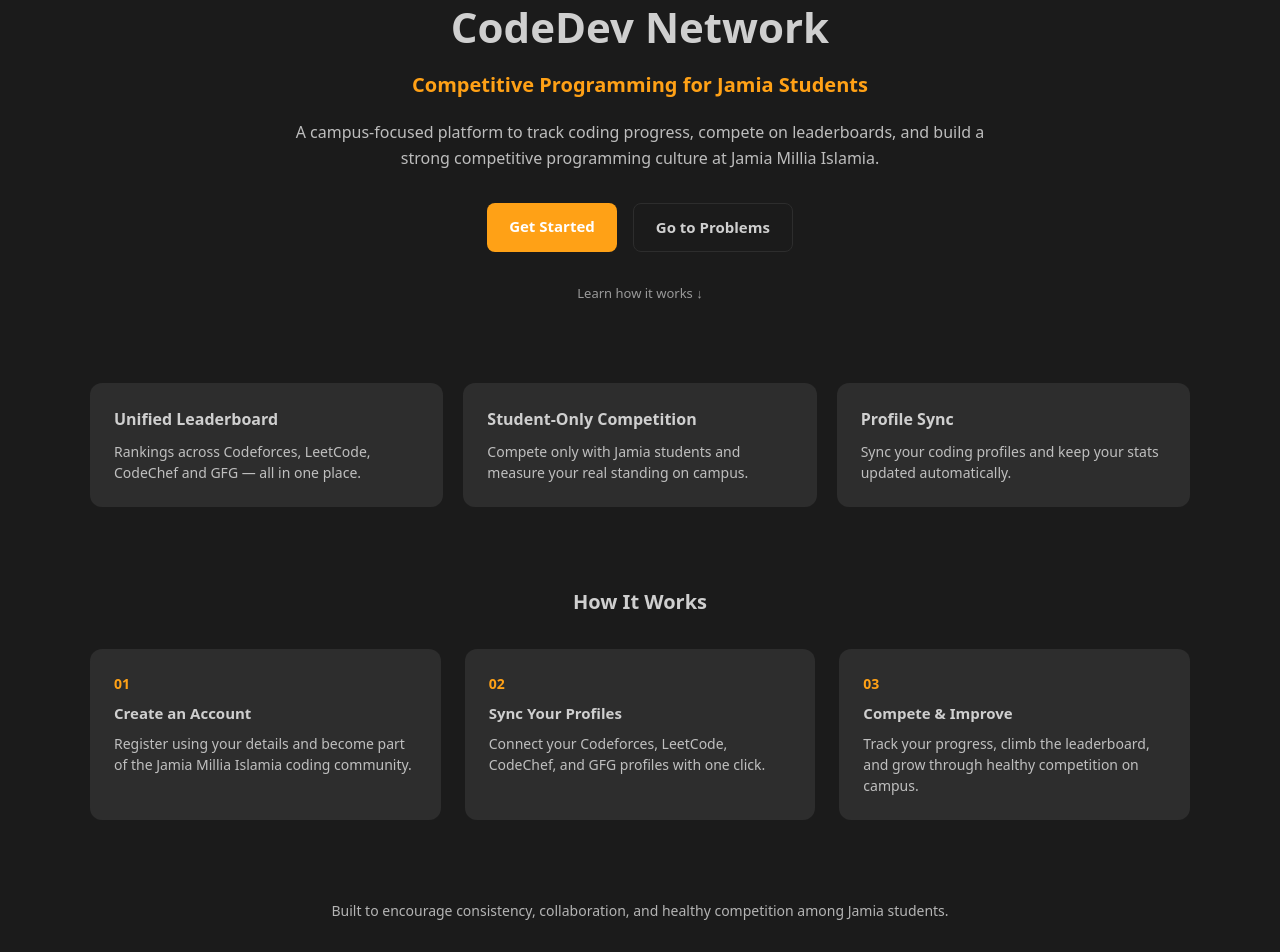
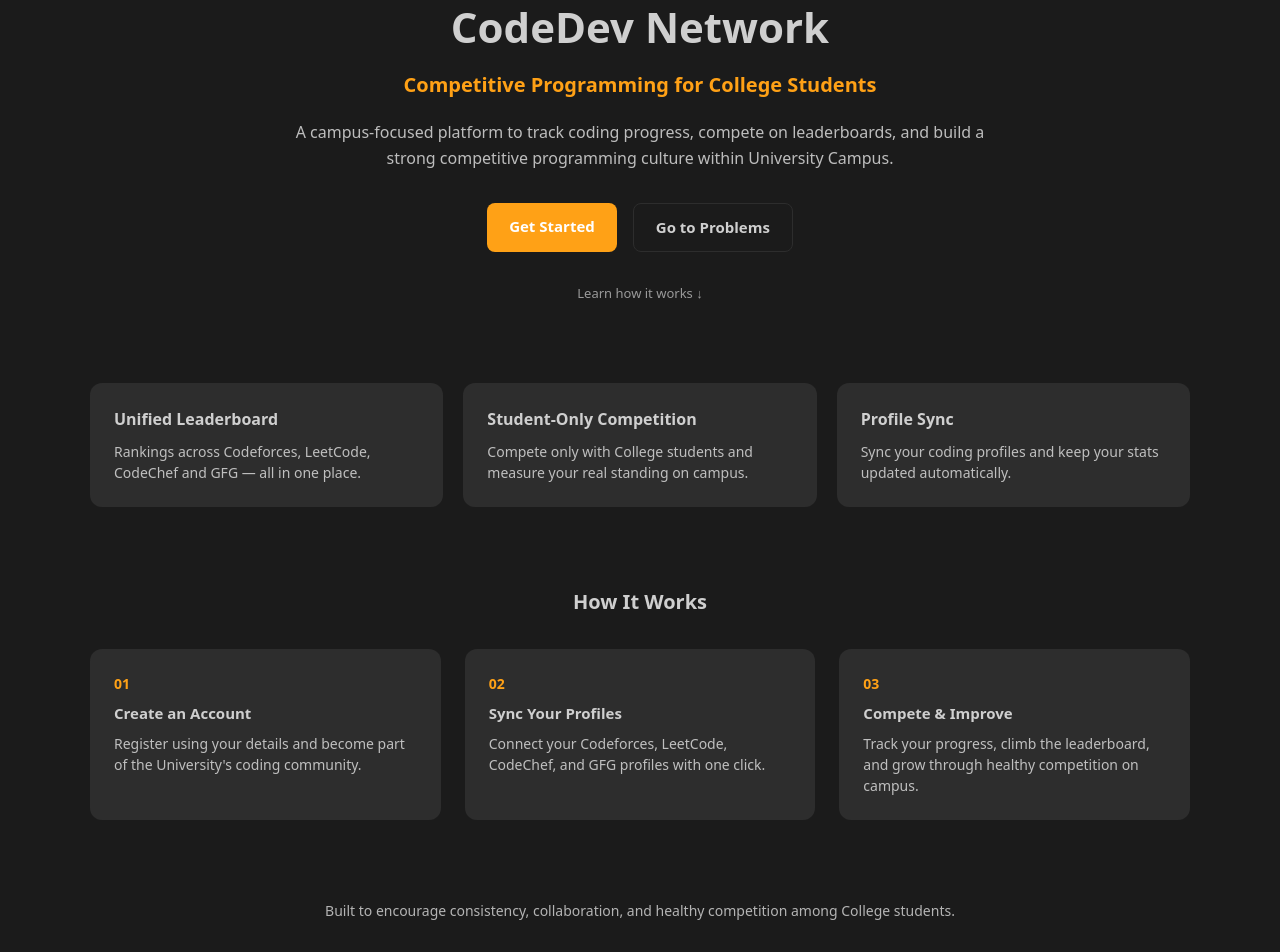
Before and after one commit to Mudassar123khan/CodeDev_Network, a React (Vite) app in the folder frontend/: page / in a window 1280 px wide. Shown: the part 140-1092 px from the top of the page. Built offline with nearby package versions, Linux system fonts and the light colour scheme.

Commit message:
some name changes

```diff
--- a/frontend/src/Pages/Contest/Contest.jsx
+++ b/frontend/src/Pages/Contest/Contest.jsx
@@ -12,7 +12,7 @@ export default function Contest() {
 
         <p className="contest-description">
           The contest module is currently under development.
-          Soon, Jamia students will be able to participate in
+          Soon, College students will be able to participate in
           campus-level competitive programming contests directly
           on this platform.
         </p>
--- a/frontend/src/Pages/Home/Home.jsx
+++ b/frontend/src/Pages/Home/Home.jsx
@@ -17,12 +17,11 @@ export default function Home() {
         {/* HERO */}
         <section className="home-hero">
           <h1>CodeDev Network</h1>
-          <h2>Competitive Programming for Jamia Students</h2>
+          <h2>Competitive Programming for College Students</h2>
 
           <p>
             A campus-focused platform to track coding progress, compete on
-            leaderboards, and build a strong competitive programming culture at
-            Jamia Millia Islamia.
+            leaderboards, and build a strong competitive programming culture within University Campus.
           </p>
 
           <div className="home-actions">
@@ -58,7 +57,7 @@ export default function Home() {
           <div className="feature-card">
             <h3>Student-Only Competition</h3>
             <p>
-              Compete only with Jamia students and measure your real standing on
+              Compete only with College students and measure your real standing on
               campus.
             </p>
           </div>
@@ -81,8 +80,7 @@ export default function Home() {
               <span className="step-number">01</span>
               <h4>Create an Account</h4>
               <p>
-                Register using your details and become part of the Jamia Millia
-                Islamia coding community.
+                Register using your details and become part of the University's coding community.
               </p>
             </div>
 
@@ -110,7 +108,7 @@ export default function Home() {
         <section className="home-mission">
           <p>
             Built to encourage consistency, collaboration, and healthy
-            competition among Jamia students.
+            competition among College students.
           </p>
         </section>
       </div>
```
